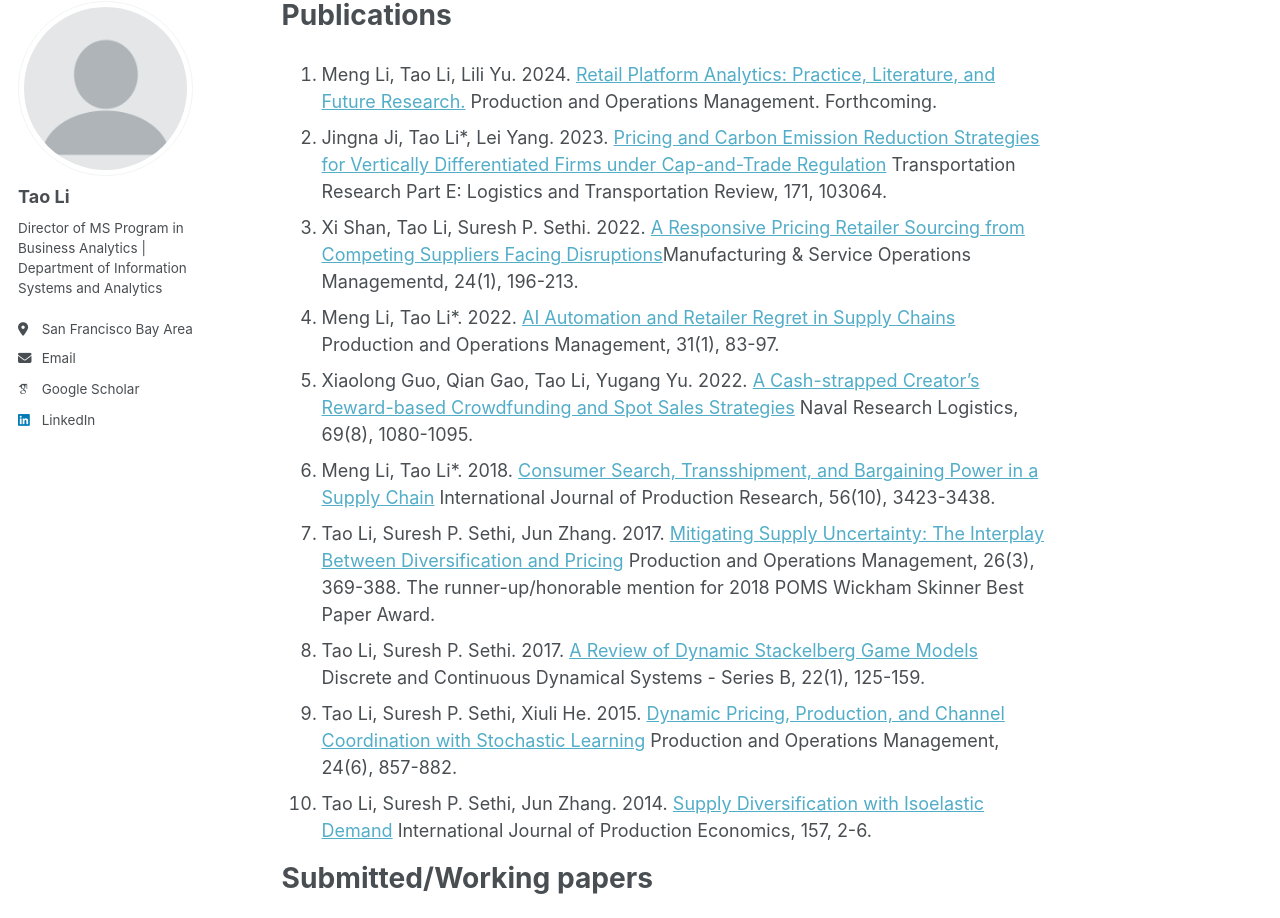
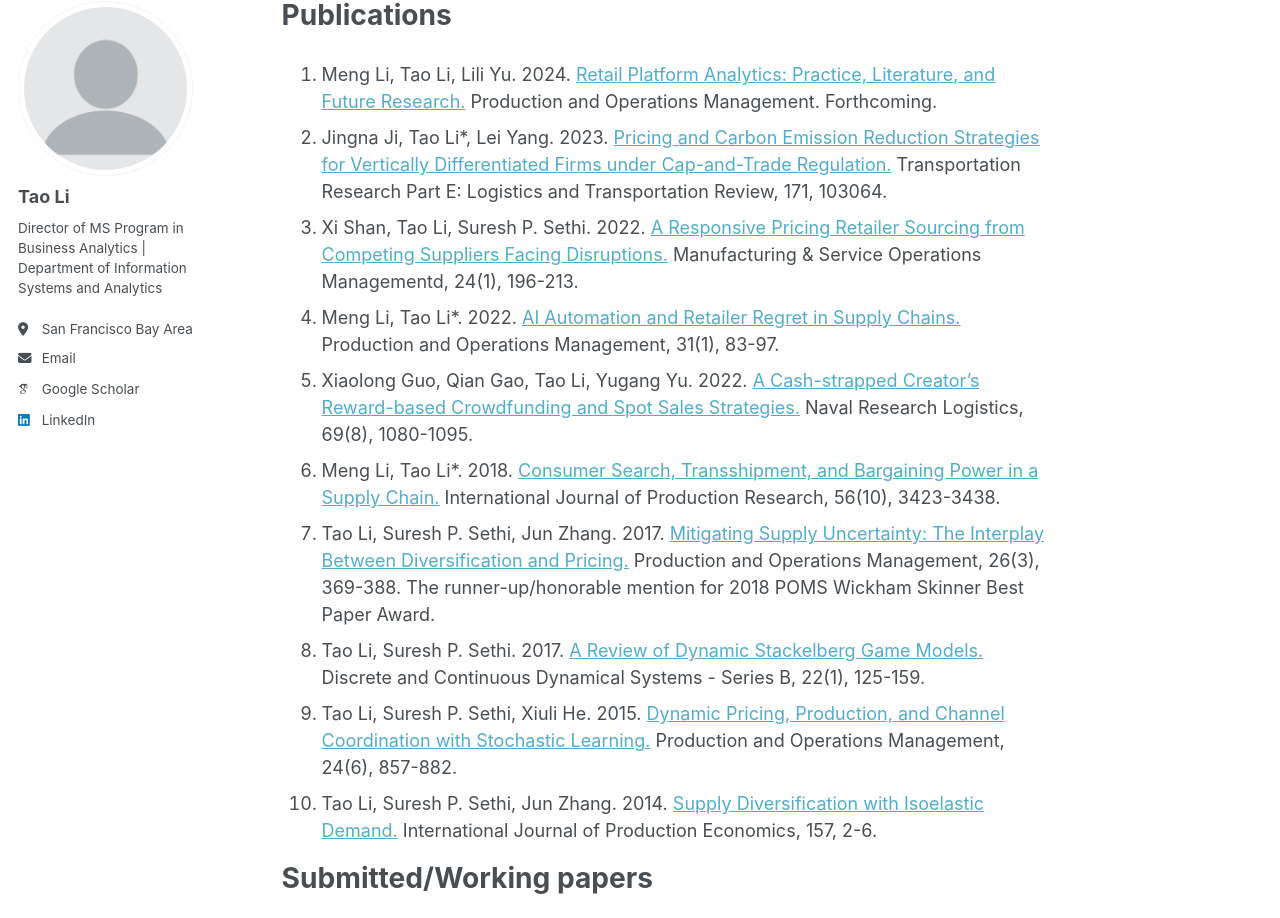
Before and after one commit to Prof-TaoLi/Homepage, a Jekyll site: the page built from _pages/research.md, in a window 1280 px wide and 1400 px high. Shown: the part 105-1023 px from the top of the window. Built offline with Jekyll 4.4.1, drawn with Linux system fonts in a browser that asks for light colours; some web fonts are replaced.

```diff
--- a/_pages/research.md
+++ b/_pages/research.md
@@ -6,23 +6,23 @@ author_profile: true
 
 1. Meng Li, Tao Li, Lili Yu. 2024. <a href="http://example.com">Retail Platform Analytics: Practice, Literature, and Future Research.</a> Production and Operations Management. Forthcoming.
 2. Jingna Ji, Tao Li*, Lei Yang. 2023. <a href="http://example.com">Pricing and Carbon Emission Reduction Strategies for Vertically
-Differentiated Firms under Cap-and-Trade Regulation</a>  Transportation Research Part E: Logistics
+Differentiated Firms under Cap-and-Trade Regulation.</a>  Transportation Research Part E: Logistics
 and Transportation Review, 171, 103064.
 3. Xi Shan, Tao Li, Suresh P. Sethi. 2022. <a href="http://example.com">A Responsive Pricing Retailer Sourcing from Competing
-Suppliers Facing Disruptions</a>Manufacturing & Service Operations Managementd, 24(1), 196-213.
-4. Meng Li, Tao Li*. 2022. <a href="http://example.com">AI Automation and Retailer Regret in Supply Chains</a> Production and
+Suppliers Facing Disruptions.</a> Manufacturing & Service Operations Managementd, 24(1), 196-213.
+4. Meng Li, Tao Li*. 2022. <a href="http://example.com">AI Automation and Retailer Regret in Supply Chains.</a> Production and
 Operations Management, 31(1), 83-97.
-5. Xiaolong Guo, Qian Gao, Tao Li, Yugang Yu. 2022. <a href="http://example.com">A Cash-strapped Creator’s Reward-based Crowdfunding and Spot Sales Strategies</a> Naval Research Logistics, 69(8), 1080-1095.
-6. Meng Li, Tao Li*. 2018. <a href="http://example.com">Consumer Search, Transshipment, and Bargaining Power in a Supply Chain</a>
+5. Xiaolong Guo, Qian Gao, Tao Li, Yugang Yu. 2022. <a href="http://example.com">A Cash-strapped Creator’s Reward-based Crowdfunding and Spot Sales Strategies.</a> Naval Research Logistics, 69(8), 1080-1095.
+6. Meng Li, Tao Li*. 2018. <a href="http://example.com">Consumer Search, Transshipment, and Bargaining Power in a Supply Chain.</a>
 International Journal of Production Research, 56(10), 3423-3438.
 7. Tao Li, Suresh P. Sethi, Jun Zhang. 2017. <a href="http://example.com">Mitigating Supply Uncertainty: The Interplay Between
-Diversification and Pricing</a> Production and Operations Management, 26(3), 369-388.
+Diversification and Pricing.</a> Production and Operations Management, 26(3), 369-388.
 The runner-up/honorable mention for 2018 POMS Wickham Skinner Best Paper Award.
-8. Tao Li, Suresh P. Sethi. 2017. <a href="http://example.com">A Review of Dynamic Stackelberg Game Models</a> Discrete and
+8. Tao Li, Suresh P. Sethi. 2017. <a href="http://example.com">A Review of Dynamic Stackelberg Game Models.</a> Discrete and
 Continuous Dynamical Systems - Series B, 22(1), 125-159.
 9. Tao Li, Suresh P. Sethi, Xiuli He. 2015. <a href="http://example.com">Dynamic Pricing, Production, and Channel Coordination with
-Stochastic Learning</a> Production and Operations Management, 24(6), 857-882.
-10. Tao Li, Suresh P. Sethi, Jun Zhang. 2014. <a href="http://example.com">Supply Diversification with Isoelastic Demand</a> International Journal of Production Economics, 157, 2-6.
+Stochastic Learning.</a> Production and Operations Management, 24(6), 857-882.
+10. Tao Li, Suresh P. Sethi, Jun Zhang. 2014. <a href="http://example.com">Supply Diversification with Isoelastic Demand.</a> International Journal of Production Economics, 157, 2-6.
 
 Submitted/Working papers
 ======
```
